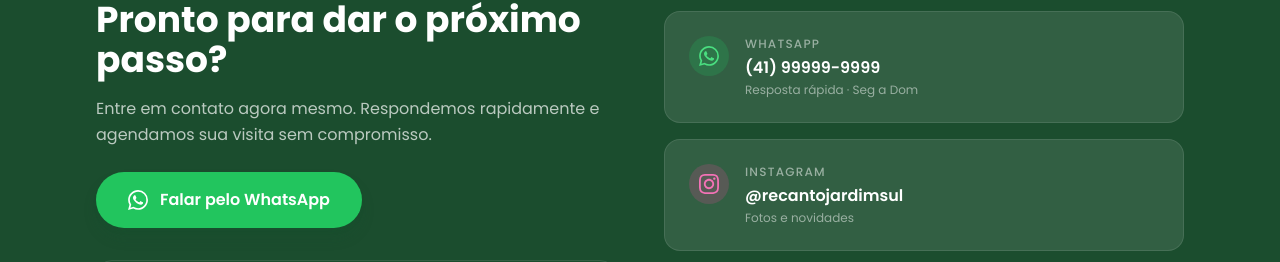
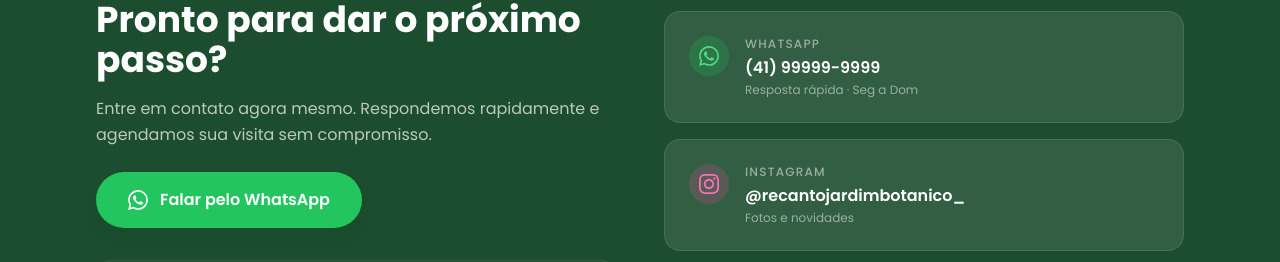
Before and after one commit to pikulitomarkin/recanto-jardim-botanico, a Next.js app: page / in a window 1280 px wide. Shown: the part 7408-7670 px from the top of the page. Built offline with nearby package versions, Linux system fonts and the light colour scheme; no server answers; grey boxes are pictures that could not be loaded.

Commit message:
fix: update Instagram handle and link to @recantojardimbotanico_

```diff
--- a/src/components/sections/Contato.tsx
+++ b/src/components/sections/Contato.tsx
@@ -104,12 +104,12 @@ export default function Contato() {
               <div>
                 <p className="text-white/50 text-xs uppercase tracking-widest mb-1 font-medium">Instagram</p>
                 <a
-                  href="https://instagram.com/recantojardimsul"
+                  href="https://instagram.com/recantojardimbotanico_"
                   target="_blank"
                   rel="noopener noreferrer"
                   className="text-white font-semibold text-base hover:text-gold transition-colors"
                 >
-                  @recantojardimsul
+                  @recantojardimbotanico_
                 </a>
                 <p className="text-white/50 text-xs mt-0.5">Fotos e novidades</p>
               </div>
```
